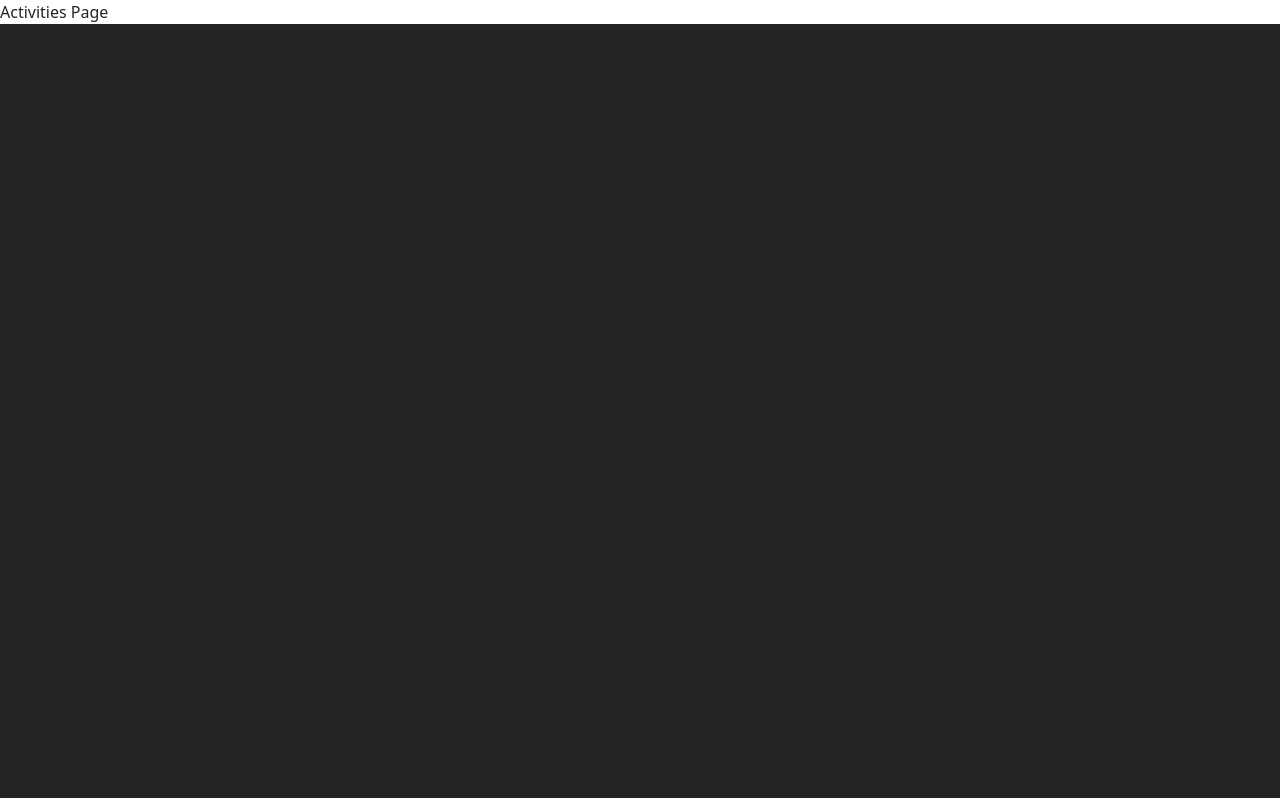
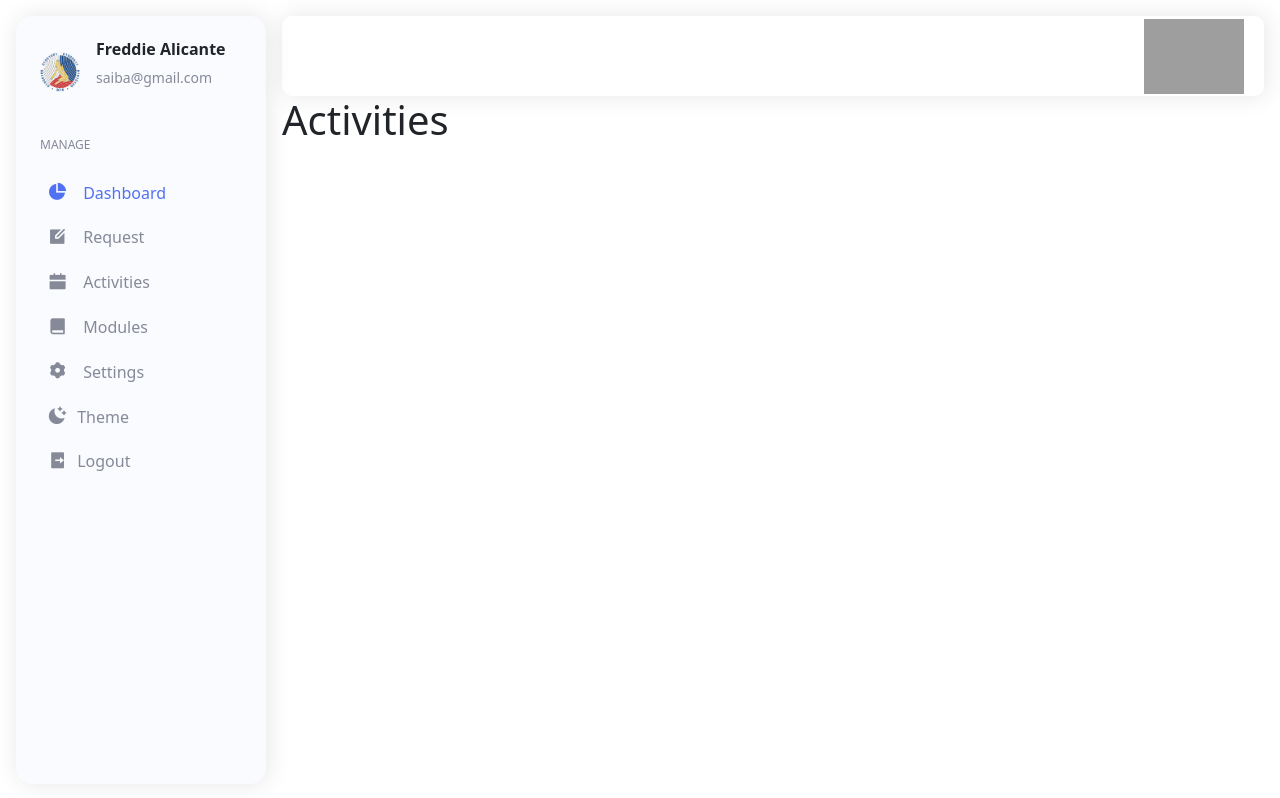
Before and after one commit to lancelotgrafilo/DICT_frontend, a React (Vite) app: page /activities in a window 1280 px wide. Built offline with nearby package versions, Linux system fonts and the light colour scheme; grey boxes are pictures that could not be loaded.

Commit message:
added pages

```diff
--- a/src/App.jsx
+++ b/src/App.jsx
@@ -1,6 +1,11 @@
 // Import necessary components
 import { RegionUserPage } from './pages/RegionUserPage/RegionUserPage.jsx';
+import { RegionDashboard } from './components/RegionUserDashboard/RegionDashboard.jsx';
 import { AppProviders } from './utils/context/AppProviders.jsx';
+import { Modules } from './components/Modules/Modules.jsx';
+import { Request } from './components/Request/Request.jsx';
+import { Activities } from './components/Activities/Activities.jsx';
+import { Settings } from './components/Settings/Settings.jsx';
 
 import { BrowserRouter as Router, Routes, Route, Navigate } from 'react-router-dom';
 
@@ -9,17 +14,13 @@ export default function App() {
     <AppProviders>
       <Router>
         <Routes>
-          {/* Correct usage of the element prop */}
-          <Route path="/" element={<RegionUserPage />} />
-
-          {/* Add components for these routes or leave as placeholders */}
-          <Route path="/request" element={<div>Request Page</div>} />
-          <Route path="/activities" element={<div>Activities Page</div>} />
-          <Route path="/modules" element={<div>Modules Page</div>} />
-          <Route path="/settings" element={<div>Settings Page</div>} />
-
-          {/* Add a fallback route for unmatched paths */}
-          <Route path="*" element={<Navigate to="/" />} />
+          <Route path="/" element={<RegionUserPage />}>
+            <Route path="dashboard" element={<RegionDashboard />} />
+            <Route path="request" element={<Request />} />
+            <Route path="activities" element={<Activities />} />
+            <Route path="modules" element={<Modules />} />
+            <Route path="settings" element={<Settings />} />
+          </Route>
         </Routes>
       </Router>
     </AppProviders>
--- /dev/null
+++ b/src/components/Activities/Activities.jsx
@@ -0,0 +1,9 @@
+import styleActivities from './activities.module.css';
+
+export function Activities(){
+  return(
+    <div className={styleActivities.mainContainer}>
+      <h1>Activities</h1>
+    </div>
+  )
+}
--- a/src/components/Header/Header.jsx
+++ b/src/components/Header/Header.jsx
@@ -3,7 +3,6 @@ import styleHeader from './header.module.css';
 export function Header(){
   return (
     <div className={styleHeader.headerContainer}>
-      <span className={styleHeader.headerText}>Modules</span>
 
     </div>
   )
--- /dev/null
+++ b/src/components/RegionUserDashboard/RegionDashboard.jsx
@@ -0,0 +1,9 @@
+import styleRegion from './regionDashboard.module.css';
+
+export function RegionDashboard(){
+  return(
+    <div className={styleRegion.mainContainer}>
+      <h1>Dashboard</h1>
+    </div>
+  )
+}
--- /dev/null
+++ b/src/components/Request/Request.jsx
@@ -0,0 +1,9 @@
+import styleRequest from './request.module.css';
+
+export function Request(){
+  return(
+    <div className={styleRequest.mainContainer}>
+      <h1>Request</h1>
+    </div>
+  )
+}
--- /dev/null
+++ b/src/components/Settings/Settings.jsx
@@ -0,0 +1,9 @@
+import styleSettings from './settings.module.css';
+
+export function Settings(){
+  return(
+    <div className={styleSettings.mainContainer}>
+      <h1>Settings</h1>
+    </div>
+  )
+}
--- a/src/pages/RegionUserPage/RegionUserPage.jsx
+++ b/src/pages/RegionUserPage/RegionUserPage.jsx
@@ -125,7 +125,6 @@ export function RegionUserPage() {
           </div>
         </div>
 
-        <Header/>
         <Outlet/>
       </div>
 
```
Also changed, not shown: src/components/Activities/activities.module.css (added), src/components/RegionUserDashboard/regionDashboard.module.css (added), src/components/Request/request.module.css (added), src/components/Settings/settings.module.css (added).
